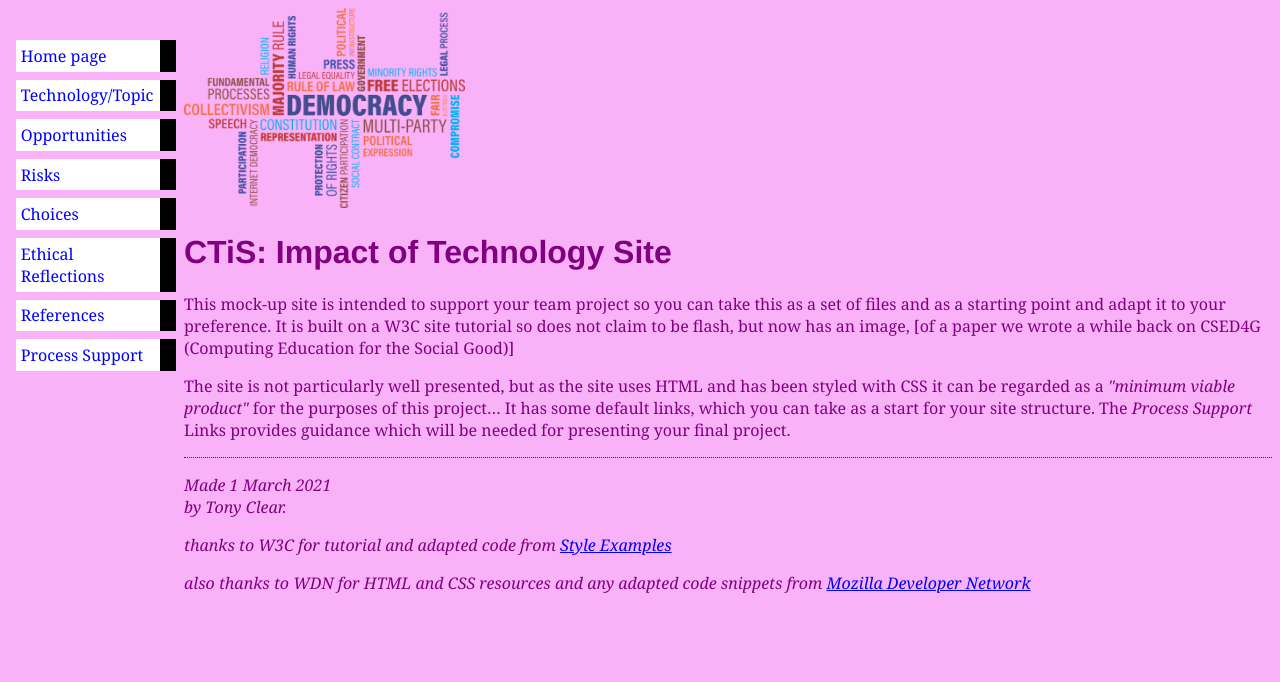
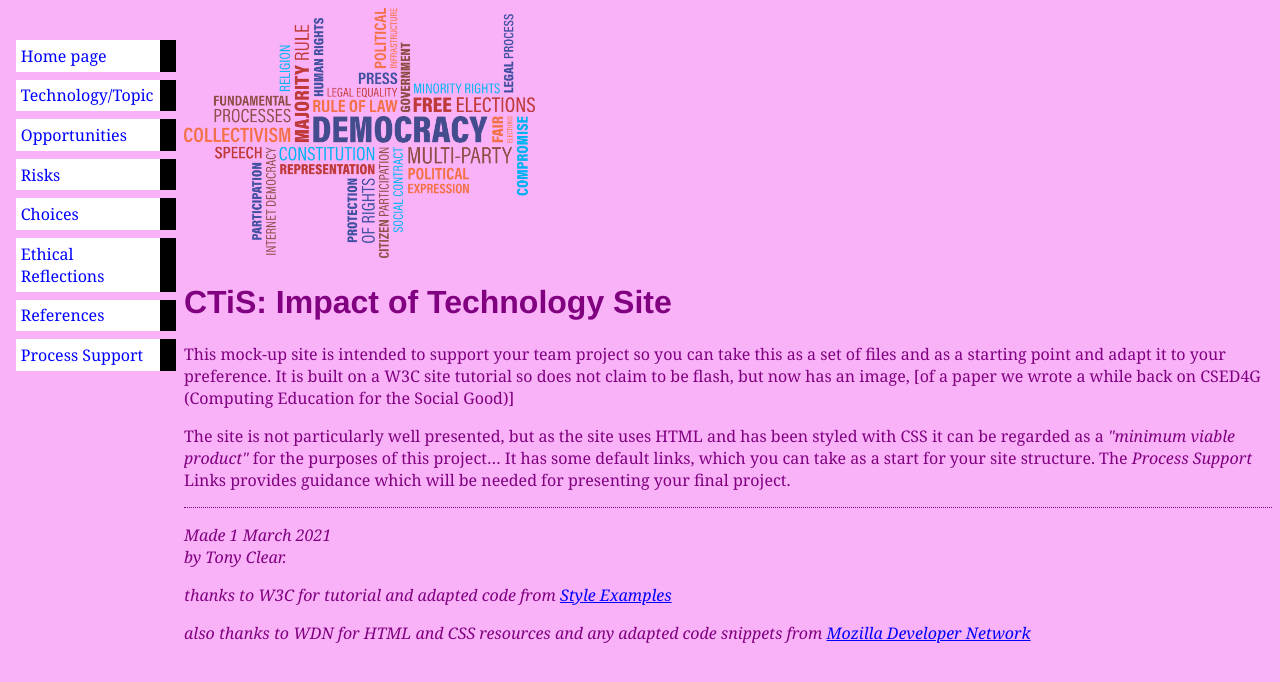
Before and after one commit to songexile/oldwebsiterepo456745, a plain HTML site: page index.html in a window 1280 px wide. Drawn offline with Linux system fonts and the light colour scheme.

Commit message:
Update index.html

```diff
--- a/index.html
+++ b/index.html
@@ -6,7 +6,7 @@
   </head>
 
 <body>
-<img src="images/word-cloud-3269303_1280.png" vw="" height="200"
+<img src="images/word-cloud-3269303_1280.png" vw="" height="250"
 <!-- Site navigation menu -->
 <ul class="navbar">
   <li><a href="index.html">Home page</a>
```
